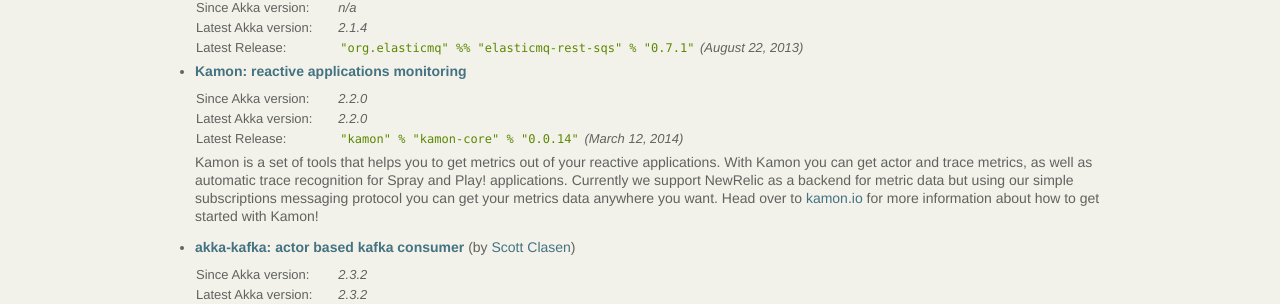
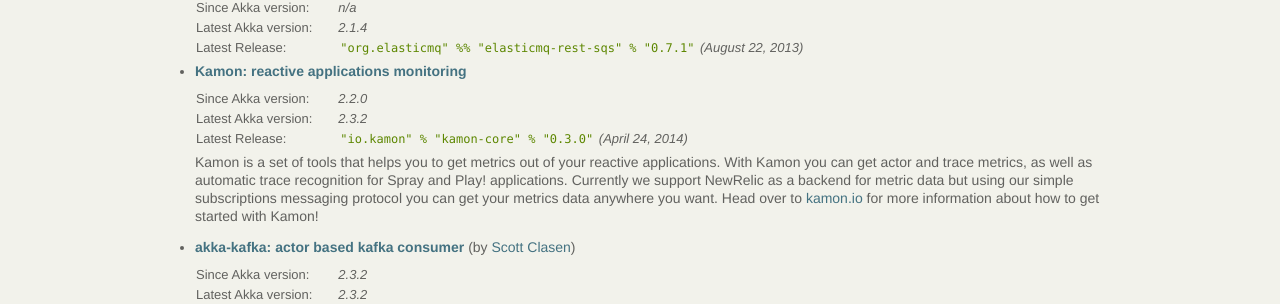
Before and after one commit to raboof/akka.github.com, a Jekyll site: the page built from community/index.md, in a window 1280 px wide and 900 px high, scrolled down 5442 px. Shown: the part 165-469 px from the top of the window. Built offline with Jekyll 4.4.1, drawn with Linux system fonts in a browser that asks for light colours.

Commit message:
include the latest available version of Kamon

```diff
--- a/community/index.md
+++ b/community/index.md
@@ -472,8 +472,8 @@
 
   <table class="stats">
   <tr><td>Since Akka version:</td><td>2.2.0</td></tr>
-  <tr><td>Latest Akka version:</td><td>2.2.0</td></tr>
-  <tr><td>Latest Release:</td><td><code>"kamon" % "kamon-core" % "0.0.14"</code> (March 12, 2014)</td></tr>
+  <tr><td>Latest Akka version:</td><td>2.3.2</td></tr>
+  <tr><td>Latest Release:</td><td><code>"io.kamon" % "kamon-core" % "0.3.0"</code> (April 24, 2014)</td></tr>
   </table>
 
   Kamon is a set of tools that helps you to get metrics out of your reactive applications.
```
